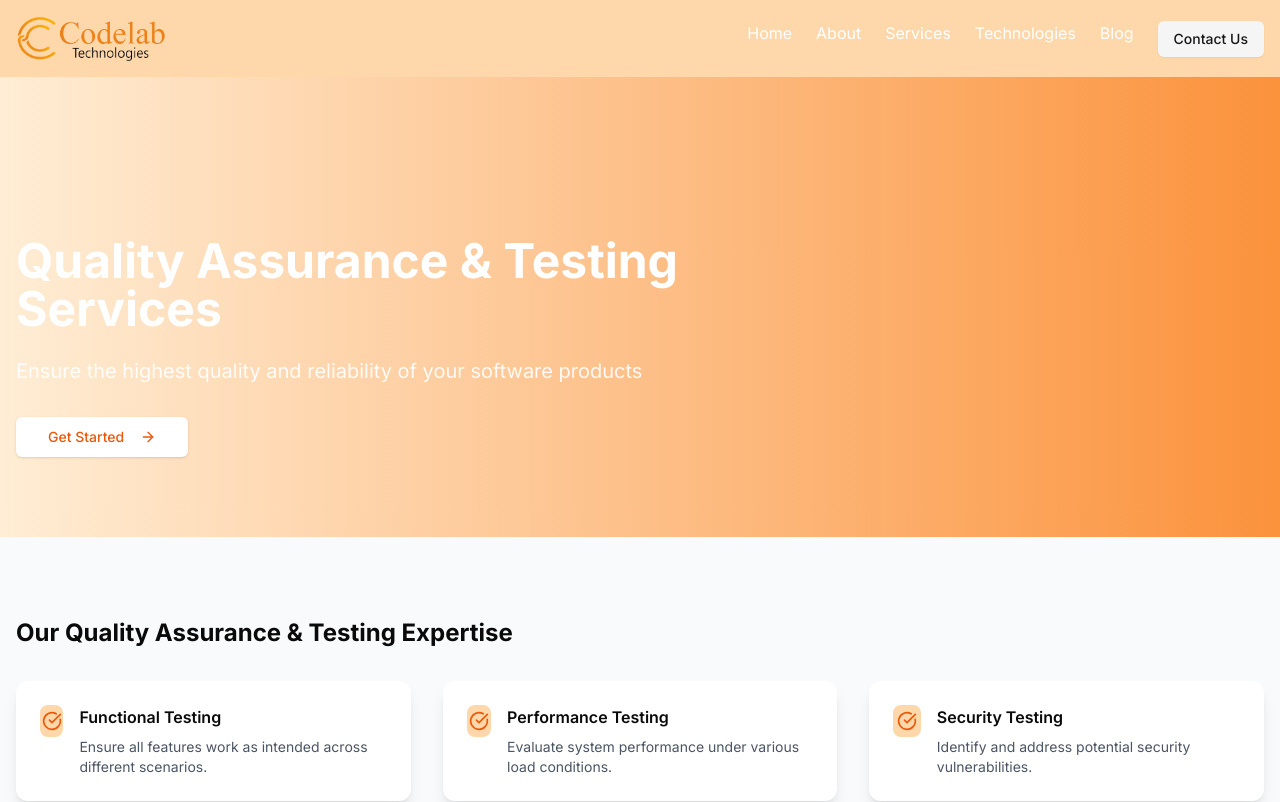
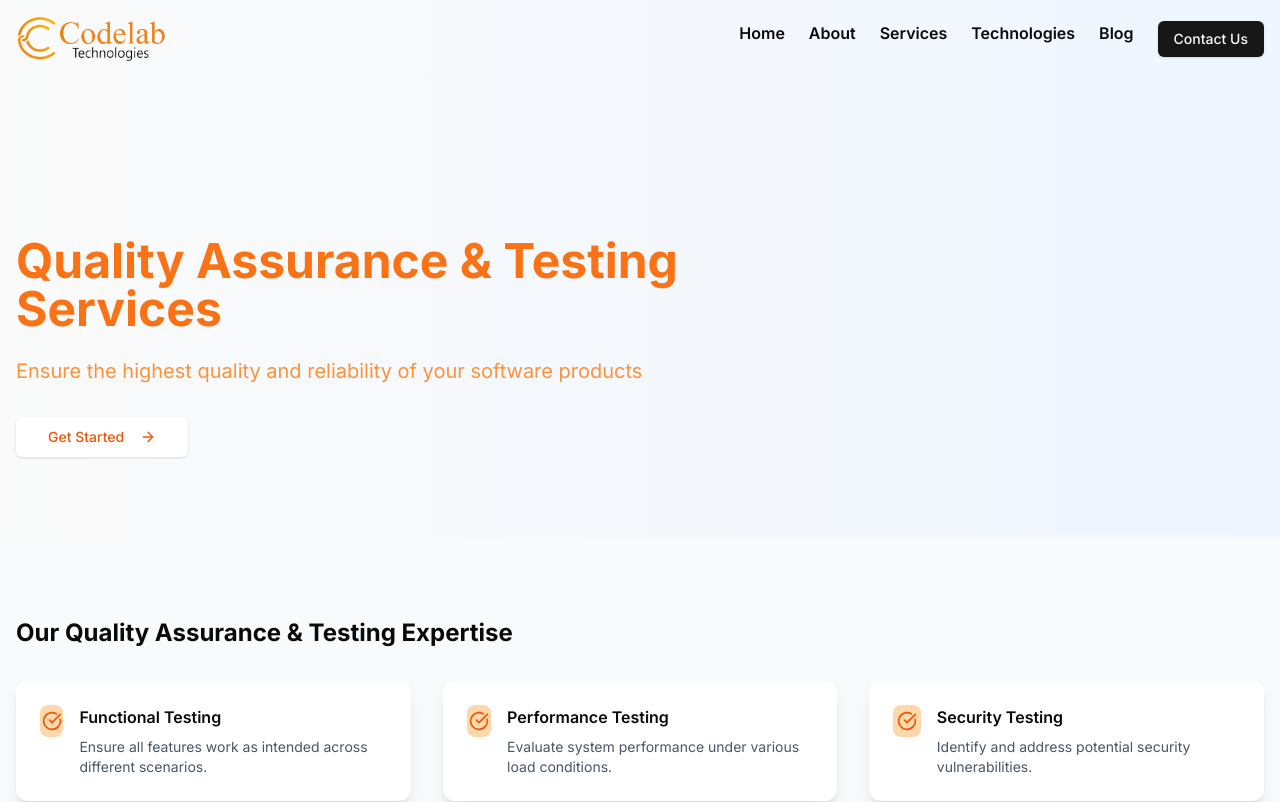
Before and after one commit to vikasmishra08121992/codelabwebsite, a Next.js app: page /services/qa-testing in a window 1280 px wide. Shown: the top 802 px of the page. Built offline with nearby package versions, Linux system fonts and the light colour scheme.

Commit message:
new color combination

```diff
--- a/app/page.tsx
+++ b/app/page.tsx
@@ -50,7 +50,7 @@
         </div>
       </section> */}
 
-      <section className="py-4">
+      <section className="py-4 ">
         <div className="container mx-auto px-4 mt-12">
           <h2 className="text-3xl font-bold text-center mb-6">Our Service Offerings</h2>
           <p className="text-xl text-gray-600 mb-8 text-center">
@@ -69,7 +69,7 @@
         </div>
       </section>
 
-      <section className="py-4">
+      <section className="py-4 bg-neutral-50">
         <div className="container mx-auto px-4 mt-12">
           <h2 className="text-3xl font-bold text-center mb-12">Why Us</h2>
           <div className="grid grid-cols-1 md:grid-cols-2 lg:grid-cols-3 gap-8">
@@ -85,7 +85,7 @@
       </section>
 
 
-      <section className="bg-gray-100 py-20">
+      <section className="bg-blue-50 py-20">
         <div className="container mx-auto px-4 text-center">
           <h2 className="text-3xl font-bold mb-8">Empowering Businesses with Cutting-Edge IT Solutions</h2>
           <p className="text-xl text-gray-600 mb-12 max-w-3xl mx-auto">
--- a/app/services/page.tsx
+++ b/app/services/page.tsx
@@ -8,19 +8,19 @@
     <div className="py-20">
       <div className="container mx-auto px-4">
         <h1 className="text-4xl font-bold text-center mb-12">Our Services</h1>
-        <div className="grid grid-cols-1 md:grid-cols-2 lg:grid-cols-3 gap-8">
+        <div className="grid grid-cols-1 md:grid-cols-2 lg:grid-cols-3 gap-8 ">
           {services.map((service, index) => (
             <div key={index} className="bg-white rounded-lg shadow-md p-6 hover:shadow-lg transition duration-300 flex flex-col items-center">
               <Image src={service.icon} alt={service.title} width={150} height={150} className="mb-4" />
               <h2 className="text-2xl font-semibold mb-4">{service.title}</h2>
               <p className="text-gray-600 mb-4">{service.description}</p>
-              <ul className="list-disc list-inside text-gray-600">
+              <ul className="list-disc list-inside text-gray-600 ">
                 {service.features.map((feature, i) => (
                   <li key={i}>{feature}</li>
                 ))}
 
               <Link
-              className="inline-flex items-center text-primary hover:text-secondary transition-colors duration-200"
+              className="inline-flex items-center text-orange-500 hover:text-orange-600 transition-colors duration-200"
               href={`/services/${service.serviceName}`} >Learn More <ArrowRight className="ml-2 h-4 w-4" /> </Link>
 
               </ul>
--- a/components/header.tsx
+++ b/components/header.tsx
@@ -18,7 +18,7 @@
   }, [])
 
   return (
-    <header className={`sticky top-0 z-50 ${isScrolled ? 'bg-white shadow-md' : 'bg-orange-200'}`}>
+    <header className={`sticky top-0 z-50 ${isScrolled ? 'bg-white shadow-md' : 'bg-gradient-to-r from-neutral-50 to-blue-50'}`}>
 
       <div className="container mx-auto px-4 py-4 flex justify-between items-center">
         <Link href="/" className="flex items-center">
@@ -26,13 +26,13 @@
         </Link>
         <nav>
           <ul className="flex space-x-6">
-            <li><Link href="/" className={`hover:text-orange-500 ${isScrolled ? 'text-gray-600' : 'text-white'}`}>Home</Link></li>
-            <li><Link href="/about" className={`hover:text-orange-500 ${isScrolled ? 'text-gray-600' : 'text-white'}`}>About</Link></li>
-            <li><Link href="/services" className={`hover:text-orange-500 ${isScrolled ? 'text-gray-600' : 'text-white'}`}>Services</Link></li>
-            <li><Link href="/technologies" className={`hover:text-orange-500 ${isScrolled ? 'text-gray-600' : 'text-white'}`}>Technologies</Link></li>
-            <li><Link href="/blog" className={`hover:text-orange-500 ${isScrolled ? 'text-gray-600' : 'text-white'}`}>Blog</Link></li>
+            <li><Link href="/" className={`hover:text-orange-500 ${isScrolled ? 'font-semibold' : 'font-semibold'}`}>Home</Link></li>
+            <li><Link href="/about" className={`hover:text-orange-500 ${isScrolled ? 'font-semibold' : 'font-semibold'}`}>About</Link></li>
+            <li><Link href="/services" className={`hover:text-orange-500 ${isScrolled ? 'font-semibold' : 'font-semibold'}`}>Services</Link></li>
+            <li><Link href="/technologies" className={`hover:text-orange-500 ${isScrolled ? 'font-semibold' : 'font-semibold'}`}>Technologies</Link></li>
+            <li><Link href="/blog" className={`hover:text-orange-500 ${isScrolled ? 'font-semibold' : 'font-semibold'}`}>Blog</Link></li>
             <li>
-              <Button asChild variant={isScrolled ? "default" : "secondary"}>
+              <Button asChild variant={isScrolled ? "default" : "default"}>
                 <Link href="/contact">Contact Us</Link>
               </Button>
             </li>
--- a/components/service-layout.tsx
+++ b/components/service-layout.tsx
@@ -13,13 +13,13 @@
     <div className="flex flex-col min-h-screen">
       {/* Hero Section */}
       <section className="relative pt-32 pb-16 md:pt-40 md:pb-20 overflow-hidden">
-        <div className="absolute inset-0 bg-gradient-to-r from-orange-100 to-orange-400" />
+        <div className="absolute inset-0 bg-gradient-to-r from-neutral-50 to-blue-50" />
         <div className="container relative mx-auto px-4">
           <div className="max-w-3xl">
-            <h1 className="text-3xl md:text-4xl lg:text-5xl font-bold text-white mb-6">
+            <h1 className="text-3xl md:text-4xl lg:text-5xl font-bold text-orange-500 mb-6">
               {title}
             </h1>
-            <p className="text-xl text-white/90 mb-8">
+            <p className="text-xl text-orange-400 mb-8">
               {subtitle}
             </p>
             <Button asChild size="lg" className="bg-white text-orange-600 hover:bg-white/90">
--- a/components/slider.tsx
+++ b/components/slider.tsx
@@ -56,16 +56,16 @@
             objectFit="cover"
             priority
           />
-          <div className="absolute inset-0 bg-orange-200" />
+          <div className="absolute inset-0  bg-gradient-to-r from-neutral-50 to-blue-50" />
           <div className="absolute inset-0 flex items-center justify-center">
             <div className="text-center text-white max-w-4xl px-4">
-              <h1 className="text-4xl md:text-5xl lg:text-6xl font-bold mb-6">
+              <h1 className="text-4xl md:text-5xl lg:text-6xl font-bold mb-6 text-orange-500">
                 {slide.title}
               </h1>
-              <p className="text-xl mb-8">
+              <p className="text-xl mb-8 text-orange-500">
                 {slide.description}
               </p>
-              <Button asChild size="lg" className="bg-white text-orange-600 hover:bg-orange-100">
+              <Button asChild size="lg" className="bg-white text-orange-600 hover:bg-grey-100">
                 <Link href="/contact">
                   Hire Expert Developers Now
                   <ArrowRight className="ml-2 h-5 w-5" />
@@ -77,13 +77,13 @@
       ))}
       <button
         onClick={prevSlide}
-        className="absolute left-4 top-1/2 transform -translate-y-1/2 bg-white/30 p-2 rounded-full text-white hover:bg-white/50 transition-colors"
+        className="absolute left-4 top-1/2 transform -translate-y-1/2 bg-blue-50 p-2 rounded-full text-orange hover:bg-orange-400 transition-colors"
       >
         <ChevronLeft size={24} />
       </button>
       <button
         onClick={nextSlide}
-        className="absolute right-4 top-1/2 transform -translate-y-1/2 bg-white/30 p-2 rounded-full text-white hover:bg-white/50 transition-colors"
+        className="absolute right-4 top-1/2 transform -translate-y-1/2 bg-neutral-50 p-2 rounded-full text-orange hover:bg-orange-400 transition-colors"
       >
         <ChevronRight size={24} />
       </button>
--- a/tailwind.config.ts
+++ b/tailwind.config.ts
@@ -17,6 +17,7 @@
 	  },
 	  extend: {
 		colors: {
+
 		  border: "hsl(var(--border))",
 		  input: "hsl(var(--input))",
 		  ring: "hsl(var(--ring))",
```
